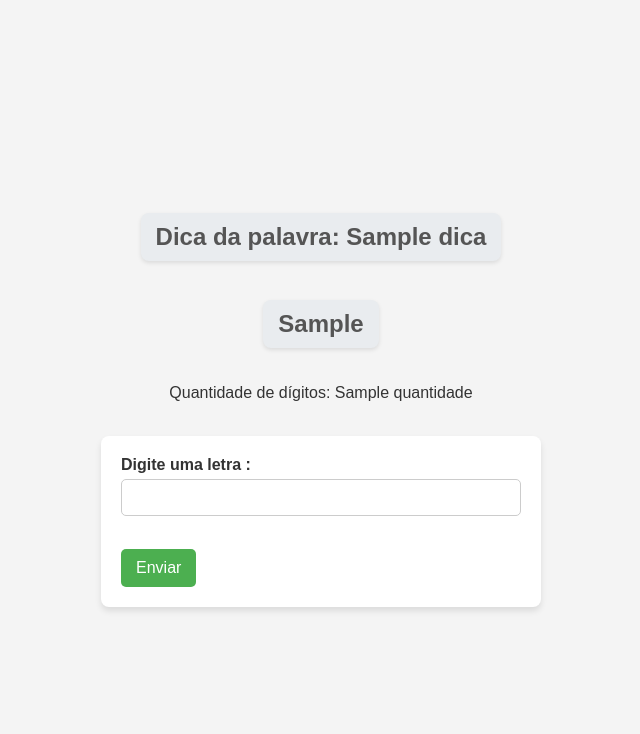
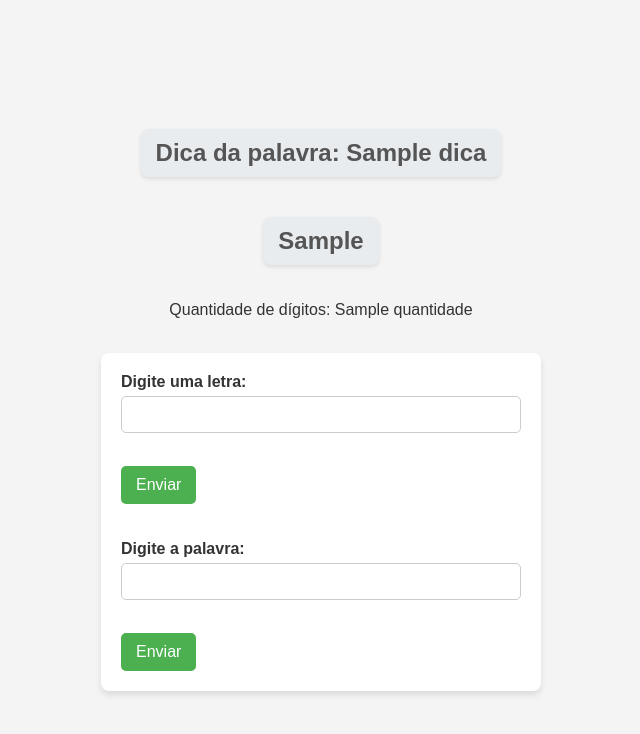
Before and after one commit to novvps/Jogo-da-Forca, a Flask app: template Jogo_da_Forca/templates/jogo.html in a window 1280 px wide. Shown: the top 734 px of the page, without its empty margins (319-959 px from the left). Run offline with Flask 3, Linux system fonts and the light colour scheme; the template is opened without the code that fills it: most values are stand-ins (such as "Sample title", 1, 10 or a date in 2020).

Commit message:
iniciando a oportunidade de chutar uma palavra

```diff
--- a/Jogo_da_Forca/app.py
+++ b/Jogo_da_Forca/app.py
@@ -30,6 +30,7 @@ def jogo(): # é definido
     palavra_escondida = session.get('palavra_escondida')
     chances = session.get('chances')
     letras_tentadas = session.get('letras_tentadas')
+    chute = session.get('chute')
 
     if not palavra or not dica or palavra_escondida is None or chances is None: # caso os dados sejam inválidos ou vazios
         return redirect(url_for('index')) # a pessoa volta para a rota index
@@ -37,7 +38,11 @@ def jogo(): # é definido
     if request.method == 'POST':
         palpite = request.form.get('palpite') # pegamos o palpite que a pessoa deu, no mesmo esquema da dica e a palavra
 
-        if not palpite or len(palpite) != 1: # caso não tenha palpite ou seja mais de uma letra
+        if chute == palavra:
+            flash(f"Parabéns! Você acertou a palavra: {palavra}")
+            return redirect(url_for('index'))
+
+        if len(palpite)!= 1: # caso palpite seja mais de uma letra
             # o flash é uma função que funciona como um pop-up
             flash("Digite apenas uma letra!") # alertará dizendo que só pode uma letra
 
--- a/Jogo_da_Forca/templates/jogo.html
+++ b/Jogo_da_Forca/templates/jogo.html
@@ -24,8 +24,12 @@
     <p>Quantidade de dígitos: {{ quantidade }}</p>
     <br>
     <form action="{{ url_for('jogo') }}" method="post">
-        <label for="palpite">Digite uma letra :</label>
-        <input type="text" id="palpite" name="palpite" required autocomplete="off"><br><br>
+        <label for="palpite">Digite uma letra:</label>
+        <input type="text" id="palpite" name="palpite" autocomplete="off"><br><br>
+        <button type="submit">Enviar</button>
+        <br><br><br>
+        <label for="chute">Digite a palavra:</label>
+        <input type="text" id="chute" name="chute" autocomplete="off"><br><br>
         <button type="submit">Enviar</button>
     </form>
 
```
